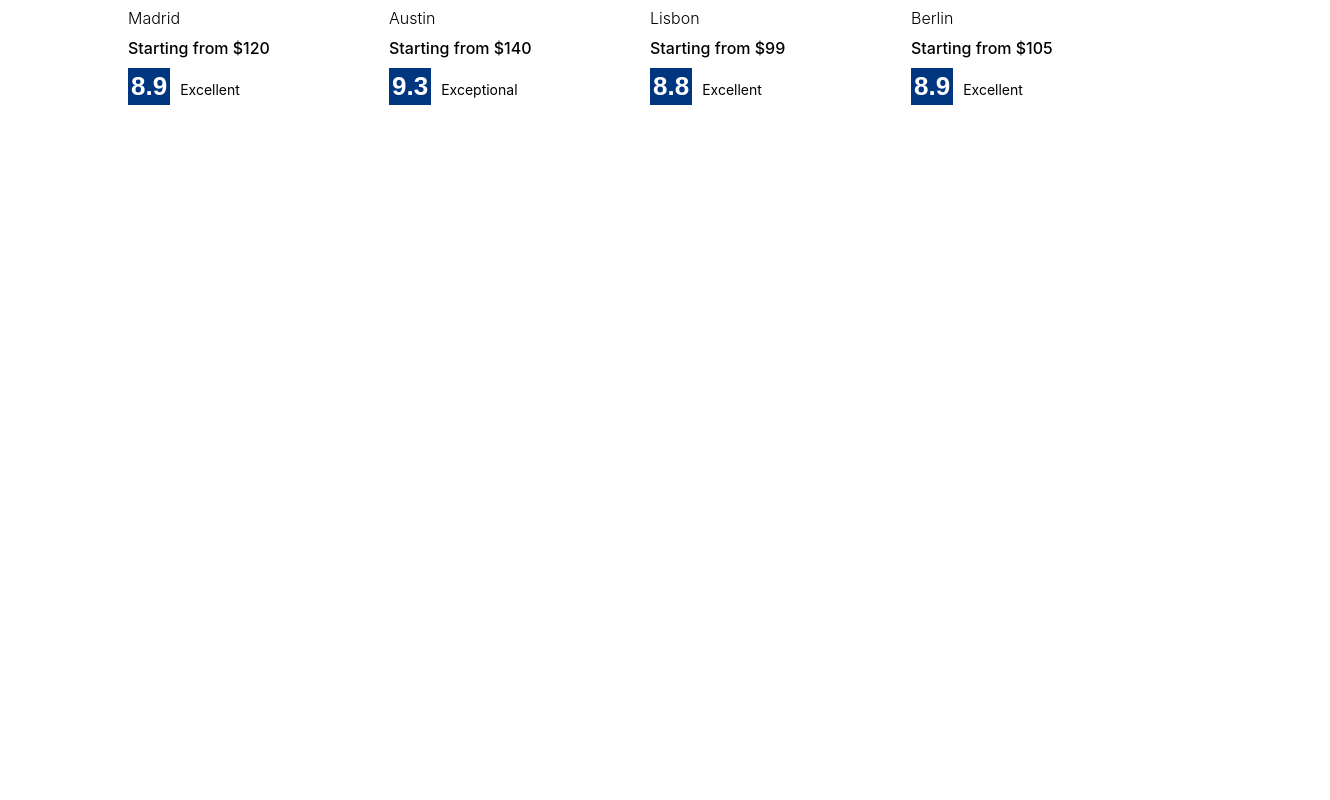
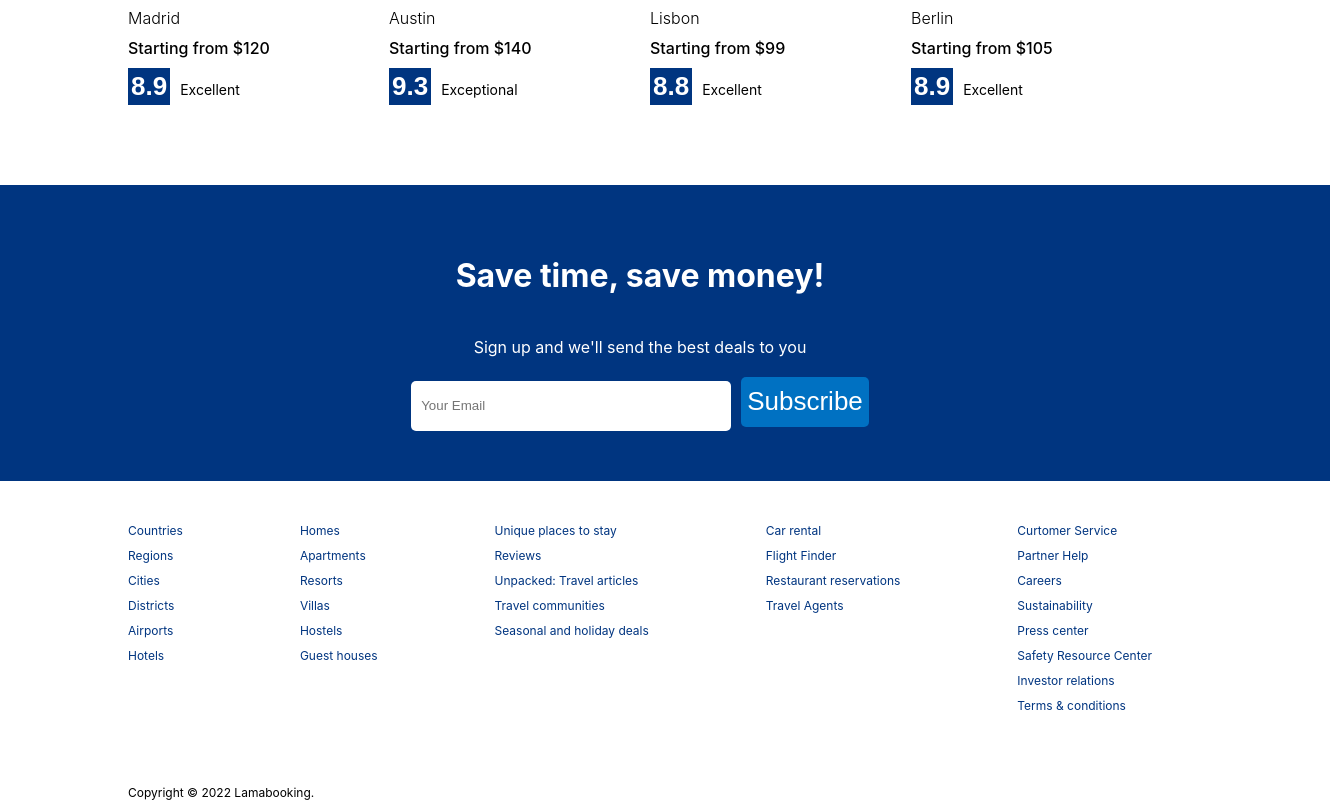
Before and after one commit to jamessvme/hotel_pro, a React (Vite) app: page / in a window 1280 px wide. Shown: the part 1445-2245 px from the top of the page, 1330 px wide, since content can reach past the window. Before the commit the page ends 1550 px from the top, so only its background shows below. Built offline with nearby package versions, Linux system fonts and the light colour scheme.

Commit message:
implemented ui of MailList and Footer in homepage

```diff
--- /dev/null
+++ b/src/components/Footer/Footer.css
@@ -0,0 +1,23 @@
+.footer{
+    width: 100%;
+    width: 1024px;
+    font-size: 12px;
+  }
+
+  .fLists{
+    width: 100%;
+    display: flex;
+    justify-content: space-between;
+    margin-bottom: 50px;
+  }
+
+  .fList{
+    list-style: none;
+    padding: 0;
+  }
+
+  .fListItem{
+    margin-bottom: 10px;
+    color: #003580;
+    cursor: pointer;
+  }
--- /dev/null
+++ b/src/components/Footer/Footer.jsx
@@ -0,0 +1,52 @@
+import React from 'react';
+import './Footer.css';
+const Footer = () => {
+  return (
+    <div className="footer">
+      <div className="fLists">
+        <ul className="fList">
+          <li className="fListItem">Countries</li>
+          <li className="fListItem">Regions</li>
+          <li className="fListItem">Cities</li>
+          <li className="fListItem">Districts</li>
+          <li className="fListItem">Airports</li>
+          <li className="fListItem">Hotels</li>
+        </ul>
+        <ul className="fList">
+          <li className="fListItem">Homes </li>
+          <li className="fListItem">Apartments </li>
+          <li className="fListItem">Resorts </li>
+          <li className="fListItem">Villas</li>
+          <li className="fListItem">Hostels</li>
+          <li className="fListItem">Guest houses</li>
+        </ul>
+        <ul className="fList">
+          <li className="fListItem">Unique places to stay </li>
+          <li className="fListItem">Reviews</li>
+          <li className="fListItem">Unpacked: Travel articles </li>
+          <li className="fListItem">Travel communities </li>
+          <li className="fListItem">Seasonal and holiday deals </li>
+        </ul>
+        <ul className="fList">
+          <li className="fListItem">Car rental </li>
+          <li className="fListItem">Flight Finder</li>
+          <li className="fListItem">Restaurant reservations </li>
+          <li className="fListItem">Travel Agents </li>
+        </ul>
+        <ul className="fList">
+          <li className="fListItem">Curtomer Service</li>
+          <li className="fListItem">Partner Help</li>
+          <li className="fListItem">Careers</li>
+          <li className="fListItem">Sustainability</li>
+          <li className="fListItem">Press center</li>
+          <li className="fListItem">Safety Resource Center</li>
+          <li className="fListItem">Investor relations</li>
+          <li className="fListItem">Terms & conditions</li>
+        </ul>
+      </div>
+      <div className="fText">Copyright © 2022 Lamabooking.</div>
+    </div>
+  )
+}
+
+export default Footer
--- /dev/null
+++ b/src/components/MailList/MailList.css
@@ -0,0 +1,30 @@
+.mail{
+    width: 100%;
+    margin-top: 50px;
+    background-color: #003580;
+    color: white;
+    display: flex;
+    flex-direction: column;
+    align-items: center;
+    gap: 20px;
+    padding: 50px;
+  }
+
+  .mailInputContainer>input{
+    width: 300px;
+    height: 30px;
+    padding: 10px;
+    border: none;
+    margin-right: 10px;
+    border-radius: 5px;
+  }
+
+  .mailInputContainer>button{
+    height: 50px;
+    background-color: #0071c2;
+    color: white;
+    font-weight: 500;
+    border: none;
+    border-radius: 5px;
+    cursor: pointer;
+  }
--- /dev/null
+++ b/src/components/MailList/MailList.jsx
@@ -0,0 +1,17 @@
+import React from 'react';
+import './MailList.css';
+
+const MailList = () => {
+  return (
+    <div className="mail">
+      <h1 className="mailTitle">Save time, save money!</h1>
+      <span className="mailDesc">Sign up and we'll send the best deals to you</span>
+      <div className="mailInputContainer">
+        <input type="text" placeholder="Your Email" />
+        <button>Subscribe</button>
+      </div>
+    </div>
+  )
+}
+
+export default MailList
--- a/src/pages/Home/Home.jsx
+++ b/src/pages/Home/Home.jsx
@@ -4,7 +4,9 @@
 import Header from '../../components/Header/Header'
 import Navbar from '../../components/Navbar/Navbar'
 import PropertyList from '../../components/PropertyList/PropertyList';
+import MailList from '../../components/MailList/MailList';
 import './Home.css';
+import Footer from '../../components/Footer/Footer';
 
 const Home = () => {
   return (
@@ -17,6 +19,8 @@
           <PropertyList/>
           <h1 className="homeTitle">Homes guests love</h1>
           <FeaturedProperties/>
+          <MailList/>
+          <Footer/>
         </div>
     </div>
   )
```
